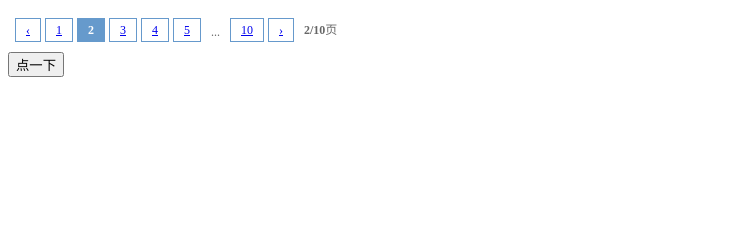
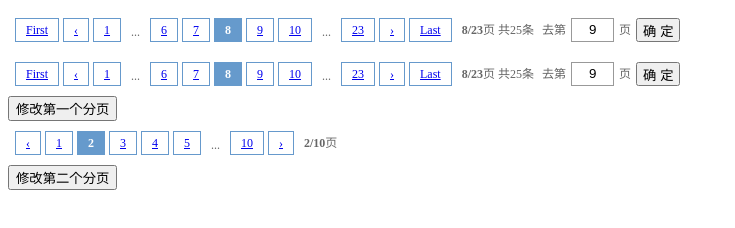
Before and after one commit to chay-xu/paginator, a plain HTML site: page 2.0/index.html in a window 1280 px wide. Shown: the whole page, without its empty margins (0-735 px from the left). Drawn offline with Linux system fonts and the light colour scheme.

Commit message:
fix submit button

```diff
--- a/2.0/index.html
+++ b/2.0/index.html
@@ -7,39 +7,45 @@
 <body>
 	<div class="pager_nav" id="stock-pages"></div>
 	<div class="pager_nav" id="stock-pages"></div>
+	<input type="button" value="修改第一个分页" id="page-btn1">
 	<div class="pager_nav1" id="stock-pages1"></div>
-	<input type="button" value="点一下" id="page-btn">
+	<input type="button" value="修改第二个分页" id="page-btn2">
 	<script type="text/javascript" src="jquery-1.8.2.min.js"></script>
 	<script type="text/javascript" src="pageinator.js"></script>
 	<script type="text/javascript">
 	// init pageinator
-	// var productPaginator = new Paginator({
-	// 	// selector: '#stock-pages',
-	// 	selector: '.pager_nav',
-	// 	current: 8,
-	// 	total: 23,
-	// 	count: 25,
-	// 	startPage: 1,
-	// 	endPage: 1,
-	// 	numPage: 5,
-	// 	// prev: '上一页',
-	// 	// next: '下一页',
-	// 	countShow: true,
-	// 	numShow: true,
-	// 	totalShow: true,
-	// 	skipShow: true,
-	// 	// autoLink: true,
-	// 	autoRefresh: false,
-	// 	bindFun: function( num ){
-	// 		console.log(num)
-	// 	}
-	// });
-	$( '#page-btn' ).click(function(){
-		productPaginator.refresh({current:3,total:5,count:6});
+	var productPaginator1 = new Paginator({
+		// selector: '#stock-pages',
+		selector: '.pager_nav',
+		current: 8,
+		total: 23,
+		count: 25,
+		startPage: 1,
+		endPage: 1,
+		numPage: 5,
+		// prev: '上一页',
+		// next: '下一页',
+		countShow: true,
+		numShow: true,
+		totalShow: true,
+		skipShow: true,
+		// autoLink: true,
+		autoRefresh: false,
+		bindFun: function( num, total, count ){
+			console.log( num, total, count )
+			alert()
+			this.refresh({current: num});
+		}
+	});
+	$( '#page-btn1' ).click(function(){
+		productPaginator1.refresh({current:3,total:5,count:6});
+	})
+	$( '#page-btn2' ).click(function(){
+		productPaginator2.refresh({current:3,total:5,count:6});
 	})
 
 	// init pageinator
-	var productPaginator = new Paginator({
+	var productPaginator2 = new Paginator({
 		// selector: '#stock-pages',
 		selector: '#stock-pages1',
 		// current: 2,
@@ -57,7 +63,7 @@
 		// autoLink: true,
 		// arrowShow: false, 	// 是否一直显示上或下一个按钮
 		fastShow: false, 	// 是否一直显示第一或最后按钮
-		autoRefresh: false,
+		autoRefresh: true,
 		bindFun: function( num ){
 			// setTimeout()
 			// this.refresh({
@@ -70,7 +76,7 @@
 		}
 	});
 	setTimeout(function(){
-		productPaginator.refresh({current: 2,total: 10,count: 20});
+		productPaginator2.refresh({current: 2,total: 10,count: 20});
 	}, 100)
 
 	</script>
--- a/2.0/pageinator.js
+++ b/2.0/pageinator.js
@@ -24,7 +24,7 @@
 			fastShow: true, 	// 是否一直显示第一或最后按钮
 			skipShow: false,	// 是否显示跳转
 			selector: '',		// 容器 container
-			autoInit: false,	// 是否自动初始化
+			autoRefresh: false,	// 是否自动初始化
 			autoLink: false,	// auto reload page
 			linkTo: function( page ){	// paginator
 				return '#';
@@ -48,12 +48,12 @@
 			version: '2.0',
 			_init: function(){
 				var that = this,
-					options = that.options,
-					autoLink = options.autoLink,
-					skipShow = options.skipShow,
-					total = Number( options.total ),
-					current = Number( options.current ),
-					count = Number( options.count ),
+					opts = that.options,
+					autoLink = opts.autoLink,
+					skipShow = opts.skipShow,
+					total = Number( opts.total ),
+					current = Number( opts.current ),
+					count = Number( opts.count ),
 					html;
 
 				html = '<div class="xcy-pages-warp">';
@@ -73,7 +73,8 @@
 					// ajax
 					// 异步加载
 					$( '.xcy-pages-warp', that.$selector ).delegate( 'a', 'click', function( e ){
-						var className = $( this ).attr( 'class' );
+						var className = $( this ).attr( 'class' ),
+							current = opts.current;
 
 						if( className == 'xcy-next' ){
 							current++;
@@ -82,16 +83,14 @@
 						}else if( className == 'xcy-first' ){
 							current = 1;
 						}else if( className == 'xcy-last' ){
-							current = options.total;
+							current = opts.total;
 						}else{
 							current = Number( $( this ).attr( 'sh-page' ) );
 						}
 
-						if( current > options.total ) return;
-						// refresh and bind event
-						that.refresh({ current: current })
+						that._handle( current, opts.total, opts.count )
 
-						e.preventDefault();
+						return false;
 					})
 					// skip form submit
 					// submit button 异步加载
@@ -99,9 +98,7 @@
 						$( '.xcy-pages-form', that.$selector ).bind( 'submit', function(){
 							current = $( '.xcy-skip-input', that.$selector ).val();
 
-							if( current > options.total ) return false;
-
-							that.refresh({ current: current })
+							that._handle( current, opts.total, opts.count )
 
 							return false;
 						})
@@ -116,9 +113,9 @@
 
 						if( current > total ) return false;
 						// return submit boolen
-						bo = options.bindFun( current );
+						bo = opts.bindFun( current );
 
-						$( this ).attr( 'action', options.linkTo( current ) );
+						$( this ).attr( 'action', opts.linkTo( current ) );
 
 						return bo ? true : bo;
 					})
@@ -127,11 +124,11 @@
 			},
 			_drawLink: function( current, total ){
 				var that = this,
-					options= that.options,
-					startPage = Number( options.startPage ),
-					endPage = Number( options.endPage ),
+					opts= that.options,
+					startPage = Number( opts.startPage ),
+					endPage = Number( opts.endPage ),
 					NewEndPage =  endPage > 0 ? endPage - 1 : -1,
-					numPage = Number( options.numPage ),
+					numPage = Number( opts.numPage ),
 					minNumPage = numPage - 1,
 					startNumPage = parseInt( ( numPage - 1 )/2 ),
 					endNumPage = numPage - startNumPage - 1,
@@ -139,20 +136,20 @@
 					split = '<span class="xcy-pages-split">...</span>';
 
 				// first
-				if( current > 1 && options.fastShow ){
-					html += '<a href="javascript:;" class="xcy-first">'+ options.first +'</a>';
-				}else if( options.fastShow !== false ){
-					html += '<span class="xcy-first">'+ options.first +'</span>';
+				if( current > 1 && opts.fastShow ){
+					html += '<a href="javascript:;" class="xcy-first">'+ opts.first +'</a>';
+				}else if( opts.fastShow !== false ){
+					html += '<span class="xcy-first">'+ opts.first +'</span>';
 				}
 
 				// prev
-				if( current > 1 && options.arrowShow ){
-					html += '<a href="javascript:;" class="xcy-prev">'+ options.prev +'</a>';
-				}else if( options.arrowShow !== false ){
-					html += '<span class="xcy-prev">'+ options.prev +'</span>';
+				if( current > 1 && opts.arrowShow ){
+					html += '<a href="javascript:;" class="xcy-prev">'+ opts.prev +'</a>';
+				}else if( opts.arrowShow !== false ){
+					html += '<span class="xcy-prev">'+ opts.prev +'</span>';
 				}
 
-				if( options.numShow ){
+				if( opts.numShow ){
 					if( current - numPage >= 0 && total - current >= minNumPage ){
 						// current is middle
 						// start
@@ -197,17 +194,17 @@
 				}
 
 				// next
-				if( current < total  && options.arrowShow ){
-					html += '<a href="javascript:;" class="xcy-next">'+ options.next +'</a>';
-				}else if( options.arrowShow !== false ){
-					html += '<span class="xcy-next">'+ options.next +'</span>';
+				if( current < total  && opts.arrowShow ){
+					html += '<a href="javascript:;" class="xcy-next">'+ opts.next +'</a>';
+				}else if( opts.arrowShow !== false ){
+					html += '<span class="xcy-next">'+ opts.next +'</span>';
 				}
 
 				// last
-				if( current < total && options.fastShow ){
-					html += '<a href="javascript:;" class="xcy-last">'+ options.last +'</a>';
-				}else if( options.fastShow !== false ){
-					html += '<span class="xcy-last">'+ options.last +'</span>';
+				if( current < total && opts.fastShow ){
+					html += '<a href="javascript:;" class="xcy-last">'+ opts.last +'</a>';
+				}else if( opts.fastShow !== false ){
+					html += '<span class="xcy-last">'+ opts.last +'</span>';
 				}
 
 				return html;
@@ -229,8 +226,7 @@
 			},
 			_drawSkip: function( current, total ){
 				var that = this,
-					options= that.options,
-					skipShow = options.skipShow,
+					skipShow = that.options.skipShow,
 					current = current + 1 > total ? current : current + 1,
 					html = '';
 
@@ -257,16 +253,29 @@
 
 				return html;
 			},
+			_handle: function( current, total, count ){
+				var that = this,
+					opts = that.options;
+
+				if( current > 0 && current <= opts.total ){
+					// refresh and bind event
+					if( opts.autoRefresh )
+						that.refresh({ current: current })
+				}
+				// page bind event
+				opts.bindFun.call(that, current, total, count );
+			},
 			refresh: function( options ){
 				var that = this,
-					skipShow = that.options.skipShow,
+					opts = $.extend( that.options, options || {}),
+					skipShow = opts.skipShow,
 					current, subCurrent, total, count;
 
-				$.extend( that.options, options || {});
+				// $.extend( opts, options || {});
 
-				current = Number( that.options.current );
-				total = Number( that.options.total );
-				count = Number( that.options.count );
+				current = Number( opts.current );
+				total = Number( opts.total );
+				count = Number( opts.count );
 
 				$( '.xcy-pages-num', that.$selector ).html( that._drawLink( current, total ) );
 
@@ -276,8 +285,6 @@
 					subCurrent = current + 1 > total ? current : current + 1,
 					$( ' .xcy-skip-input', that.$selector ).val( subCurrent );
 				}
-				// page bind event
-				that.options.bindFun.call(this, current );
 
 				return this;
 			},
```
